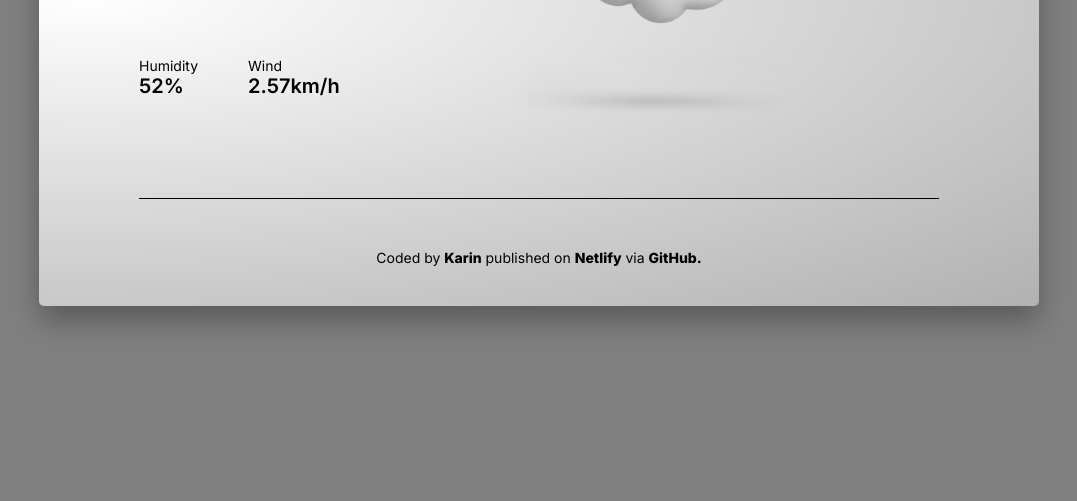
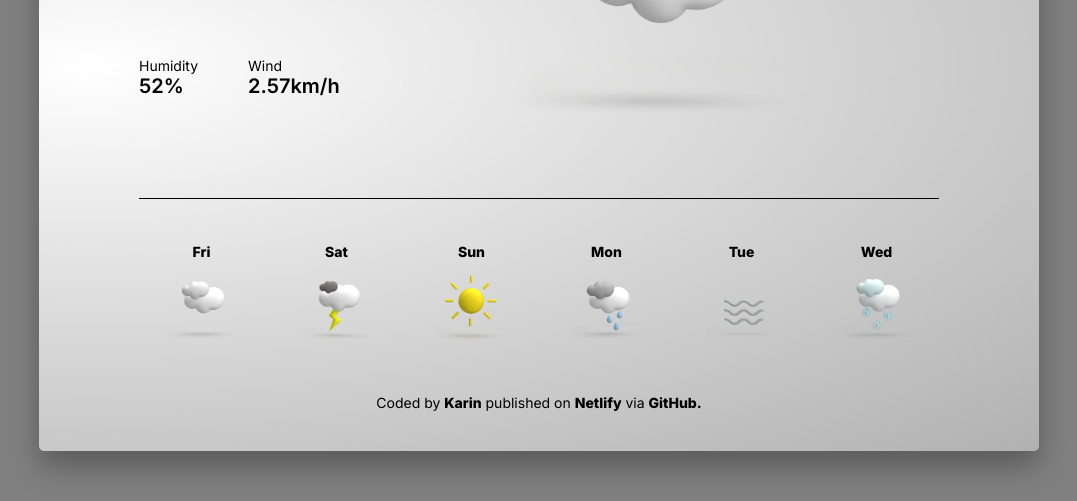
Before and after one commit to KaWo1980/Wetter-App, a plain HTML site: page index.html in a window 1280 px wide. Shown: the part 368-869 px from the top of the page, without its empty margins (101-1178 px from the left). Before the commit the page ends 800 px from the top, so only its background shows below. Drawn offline with Linux system fonts and the light colour scheme.

Commit message:
added forecast via grid

```diff
--- a/index.html
+++ b/index.html
@@ -52,9 +52,27 @@
             <div class="temperature_unit">°C</div>
           </div>
         </div>
+
+        <hr />
+
+        <div class="grid">
+          <p>Fri</p>
+          <p>Sat</p>
+          <p>Sun</p>
+          <p>Mon</p>
+          <p>Tue</p>
+          <p>Wed</p>
+        </div>
+
+        <div class="grid">
+          <img src="img/cloudy.png" alt="" />
+          <img src="img/thunder.png" alt="" />
+          <img src="img/sunny.png" alt="" />
+          <img src="img/rain.png" alt="" />
+          <img src="img/fog.png" alt="" />
+          <img src="img/snow.png" alt="" />
+        </div>
       </main>
-
-      <hr />
 
       <footer>
         Coded by
--- a/src/styles.css
+++ b/src/styles.css
@@ -11,13 +11,14 @@ h2 {
   font-size: 20px;
 }
 hr {
-  margin: 50px 0;
+  margin: 50px 0 30px 0;
   height: 1px;
   background-color: #000000;
   border: none;
 }
 
 footer {
+  margin-top: 50px;
   text-align: center;
 }
 a {
@@ -75,6 +76,7 @@ a:hover {
 }
 
 .weather_data {
+  margin-top: 50px;
   display: flex;
   justify-content: space-between;
 }
@@ -106,3 +108,19 @@ a:hover {
   font-size: 30px;
   font-weight: 800;
 }
+
+.grid {
+  margin: 0;
+  display: grid;
+  grid-template-columns: repeat(6, 1fr);
+  grid-gap: 10px;
+}
+.grid img {
+  margin: 0 auto;
+  width: 65%;
+}
+
+.grid p {
+  font-weight: 800;
+  text-align: center;
+}
```
Also changed, not shown: img/cloudy.png (added), img/fog.png (added), img/rain.png (added), img/snow.png (added), img/sunny.png (added), img/thunder.png (added).
